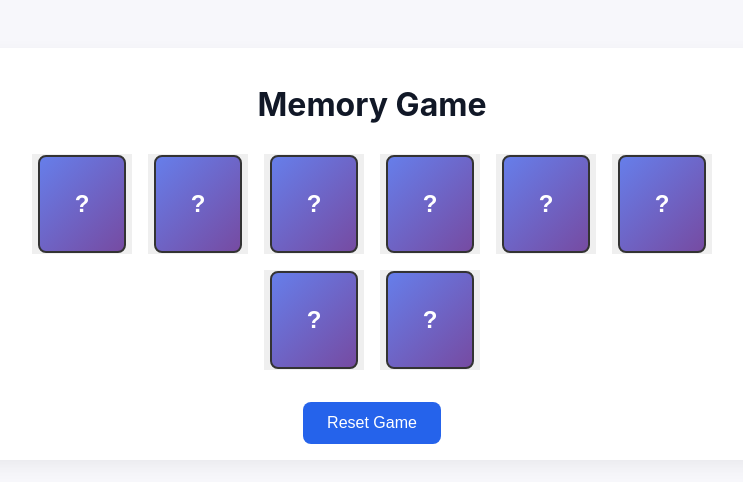
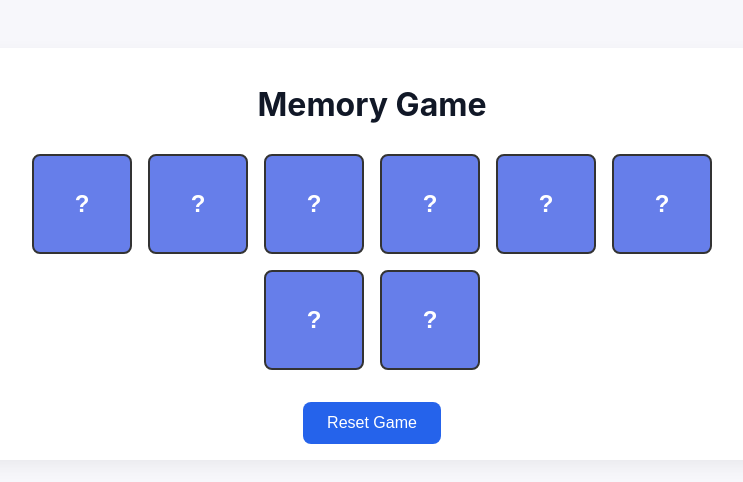
Before and after one commit to evgenyvinnik/ReactPractice, a React (Vite) app: page /memory_game in a window 1280 px wide. Shown: the top 482 px of the page, without its empty margins (268-1011 px from the left). Built offline with nearby package versions, Linux system fonts and the light colour scheme.

Commit message:
Improve CSS

```diff
--- a/src/pages/memory_game/MemoryGame.jsx
+++ b/src/pages/memory_game/MemoryGame.jsx
@@ -8,18 +8,11 @@ function Cell({ index, cell, onClick, disabled }) {
 
   return (
     <button
-      className={`cell ${isRevealed ? "revealed" : ""} ${
-        isMatched ? "matched" : ""
-      }`}
-      onClick={() => {
-        onClick(index);
-      }}
+      className={`cell ${isRevealed ? 'revealed' : ''} ${isMatched ? 'matched' : ''}`}
+      onClick={() => onClick(index)}
       disabled={disabled || isMatched}
     >
-      <div className="cell-inner">
-        <div className="cell-front">?</div>
-        <div className="cell-back">{value}</div>
-      </div>
+      {isRevealed || isMatched ? value : "?"}
     </button>
   );
 }
--- a/src/pages/memory_game/styles.css
+++ b/src/pages/memory_game/styles.css
@@ -10,56 +10,42 @@
 .cell {
   width: 100px;
   height: 100px;
-  border: 2px solid var(--text);
   display: inline-block;
   margin: 8px;
-  border: none;
+  border: 2px solid #333;
+  border-radius: 8px;
   cursor: pointer;
   font-size: 24px;
+  font-weight: bold;
+  background: #667eea;
+  color: white;
+
+  /* Simple animation */
+  transition: all 0.3s ease;
 }
 
-
-.cell-inner {
-  position: relative;
-  width: 100%;
-  height: 100%;
-  text-align: center;
-  transition: transform 0.6s;
-  transform-style: preserve-3d;
+/* When card is flipped (revealed or matched) */
+.cell.revealed,
+.cell.matched {
+  background: white;
+  color: #333;
+  transform: scale(1.05);
 }
 
-.cell.revealed .cell-inner,
-.cell.matched .cell-inner {
-  transform: rotateY(180deg);
-}
-
-.cell-front, .cell-back {
-  position: absolute;
-  width: 100%;
-  height: 100%;
-  backface-visibility: hidden;
-  display: flex;
-  align-items: center;
-  justify-content: center;
-  border: 2px solid #333;
-  border-radius: 8px;
-  font-size: 24px;
-  font-weight: bold;
-}
-
-.cell-front {
-  background: linear-gradient(135deg, #667eea 0%, #764ba2 100%);
+/* Matched cards get green background */
+.cell.matched {
+  background: #4CAF50;
   color: white;
 }
 
-.cell-back {
-  background: white;
-  transform: rotateY(180deg);
+/* Hover effect for hidden cards */
+.cell:not(.revealed):not(.matched):hover:not(:disabled) {
+  transform: scale(1.1);
+  box-shadow: 0 4px 12px rgba(0, 0, 0, 0.2);
 }
 
-.cell.matched .cell-back {
-  background: #4CAF50;
-  color: white;
+.cell:disabled {
+  cursor: not-allowed;
 }
 
 .board {
```
